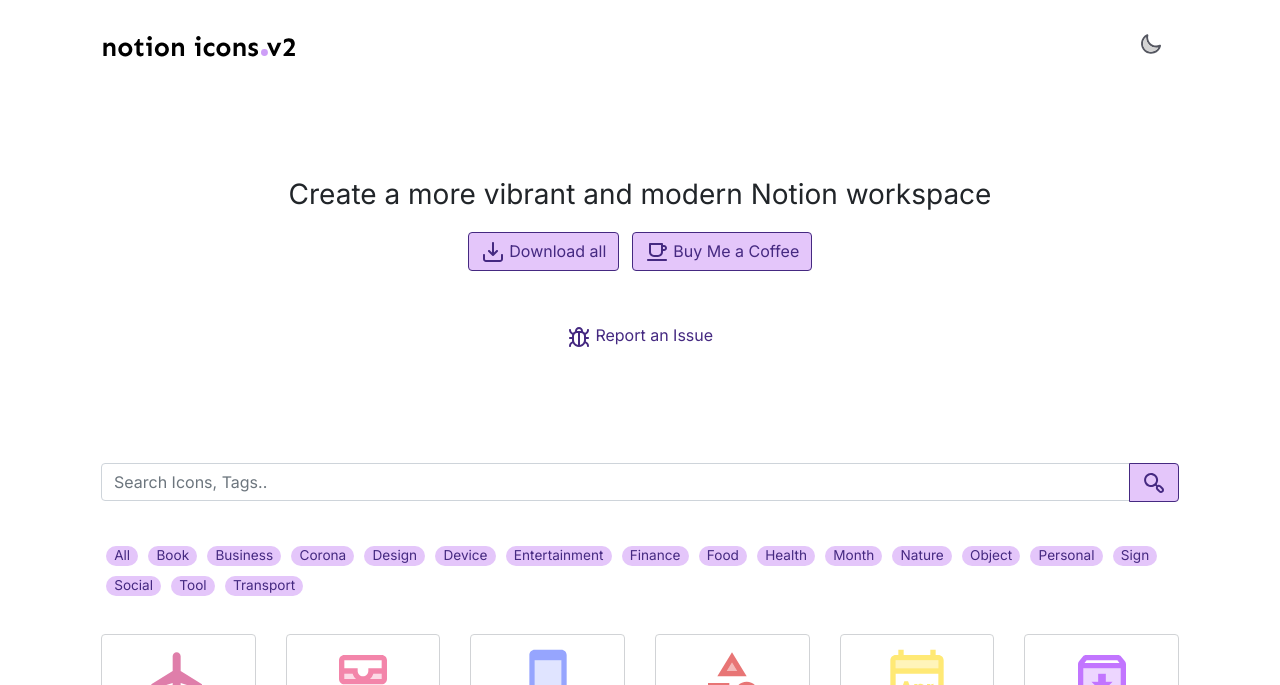
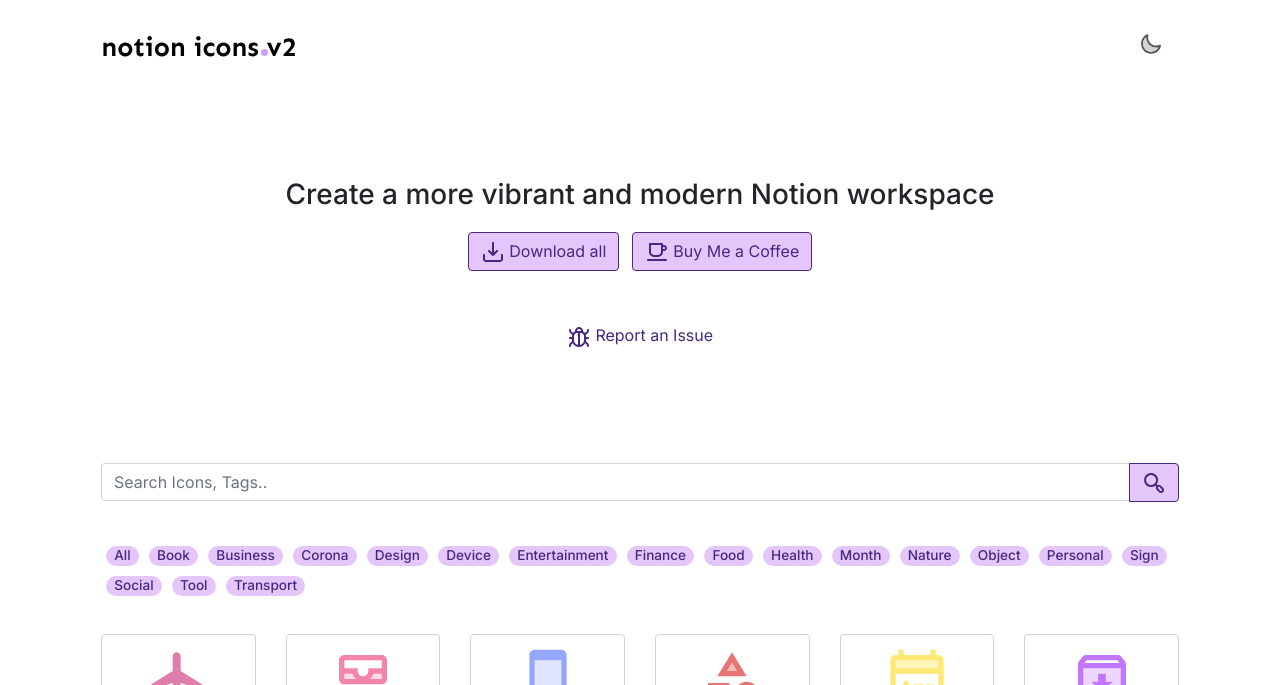
Before and after one commit to Vyshnav2255/notion-icons, a Jekyll site: the page built from index.html, in a window 1280 px wide. Shown: the top 685 px of the page. Built offline with Jekyll 4.4.1, drawn with Linux system fonts in a browser that asks for light colours; nearby versions of some CDN libraries; comment, search, counter and statistics services are not loaded.

Commit message:
Header Font Fixed

```diff
--- a/_sass/_base.scss
+++ b/_sass/_base.scss
@@ -119,3 +119,7 @@
     font-size: 14px;
     margin-top: -6px;
 }
+
+h1, h2, h3, h4, h5, h6 {
+    font-weight: 500;
+}
--- a/_sass/main.scss
+++ b/_sass/main.scss
@@ -2,7 +2,7 @@
 
 // Custom Fonts
 @import url('https://fonts.googleapis.com/css2?family=Kulim+Park:wght@600;700&family=Sen:wght@400;700;800&display=swap');
-@import url('https://fonts.googleapis.com/css2?family=Inter:wght@400;600&display=swap');
+@import url('https://fonts.googleapis.com/css2?family=Inter:wght@400;500;600&display=swap');
 
 // Import partials from `sass_dir` (defaults to `_sass`)
 @import "variables",
```
